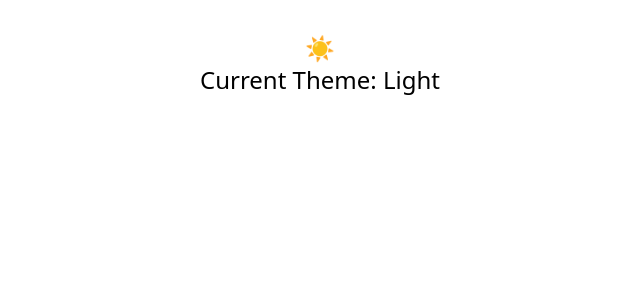
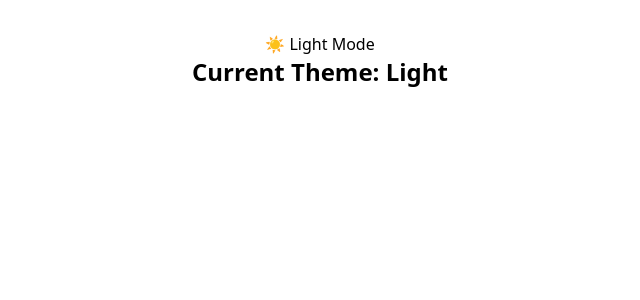
Before and after one commit to Facelles/react-country-app, a React (Vite) app: page / in a window 1280 px wide. Shown: the top 300 px of the page, without its empty margins (320-960 px from the left). Built offline with nearby package versions, Linux system fonts and the light colour scheme.

Commit message:
add some style

```diff
--- a/src/components/ThemeSwitcher.tsx
+++ b/src/components/ThemeSwitcher.tsx
@@ -8,8 +8,8 @@ const ThemeSwitcher = () => {
     <>
         <div>
             <button>
-                <span className="text-2xl mt-2" onClick={toogleDarkMode}>
-                    {darkMode ? '🌙' : '☀️'}
+                <span className="text-2xs " onClick={toogleDarkMode}>
+                    {darkMode ? '🌙 Dark Mode' : '☀️ Light Mode'}
                 </span>
             </button>
         </div>
--- a/src/index.css
+++ b/src/index.css
@@ -9,6 +9,7 @@
 
 .light{
   @apply bg-white text-black;
+
 }
 
 .dark {
@@ -41,4 +42,13 @@
   .dark body {
     @apply bg-gray-900 text-white;
   }
+
+  h1 {
+    @apply text-2xl font-bold;
+
+  }
+
+  .dark h1 {
+    @apply text-purple-300;
+  }
 }
```
